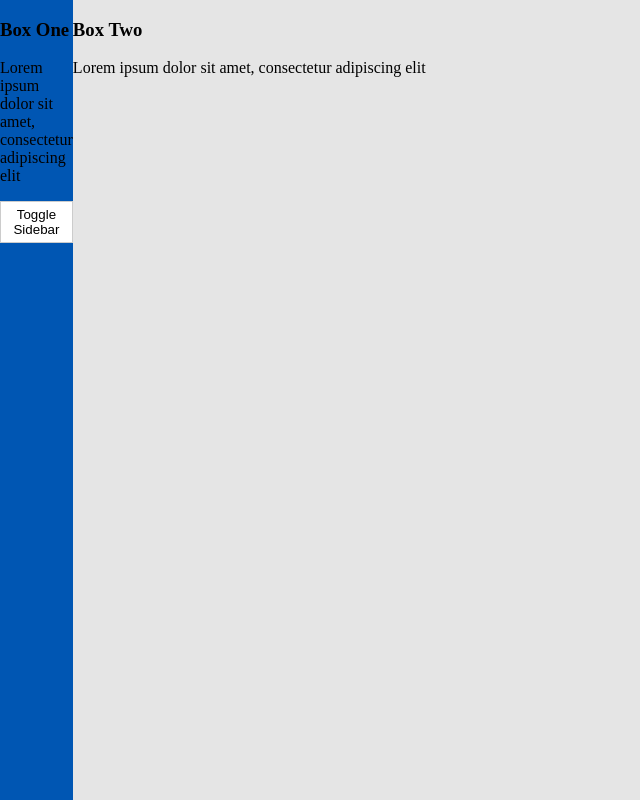
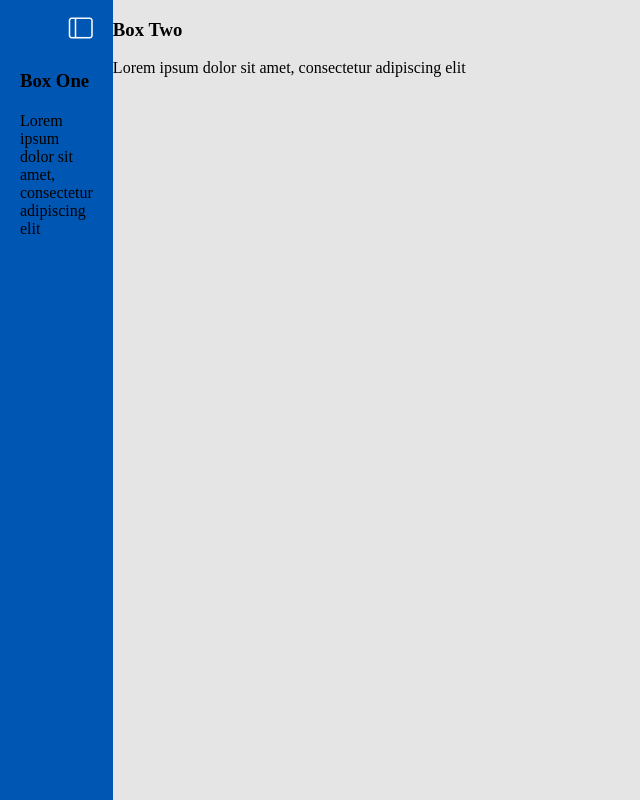
Before and after one commit to webapp-master/my-1st-web-app-project, a Django app: page /lab/ in a window 1280 px wide. Shown: the whole page, without its empty margins (0-640 px from the left). Run offline with Django 4.2, Linux system fonts and the light colour scheme.

Commit message:
before I alter Sidebar + Content

```diff
--- a/website/templates/lab.html
+++ b/website/templates/lab.html
@@ -2,6 +2,7 @@
 <html>
     <head>
         <title>Lab Page</title>
+        <link rel="stylesheet" href="https://cdn.jsdelivr.net/npm/bootstrap-icons/font/bootstrap-icons.css"> <!-- Include the Bootstrap Icons CSS -->
         <style>
             /* Reset default margin and padding */
             body, html {
@@ -20,8 +21,17 @@
                 order: 1;
                 background-color: #0056b3;
                 transition: flex 0.3s ease; /* Add a smooth transition effect */
+                position: relative;
+                padding: 20px; /* Add padding to push content down */
             }
 
+            .box-1 p {
+                margin-top: 20px; /* Push paragraph down from the top */
+            }
+
+            .box-1 h3 {
+                margin-top: 50px ;
+            }
             .box-2 {
                 flex: 20;
                 order: 2;
@@ -29,10 +39,15 @@
             }
 
             .toggle-button {
-            background-color: #fff;
-            border: 1px solid #ccc;
+                background-color: #0056b3; /* Match the background color of .box-1 */
+                color: white; /* Set the button text color */
+                border: none;
                 padding: 5px 10px;
                 cursor: pointer;
+                position: absolute;
+                top: 10px;
+                right: 10px;
+                font-size: 1.5rem; /* Adjust the font size as needed */
             }
 
             .toggle-width {
@@ -51,9 +66,9 @@
     <body>
         <div class="container-1">
             <div class="box-1 toggle-width">
+                <button class="toggle-button" onclick="toggleSidebar()"><i class="bi bi-layout-sidebar"></i></button>
                 <h3>Box One</h3>
                 <p>Lorem ipsum dolor sit amet, consectetur adipiscing elit</p>
-            <button class="toggle-button" onclick="toggleSidebar()">Toggle Sidebar</button>
             </div>
             <div class="box-2">
                 <h3>Box Two</h3>
```
Lines whose indentation alone changed are shown as unchanged.
